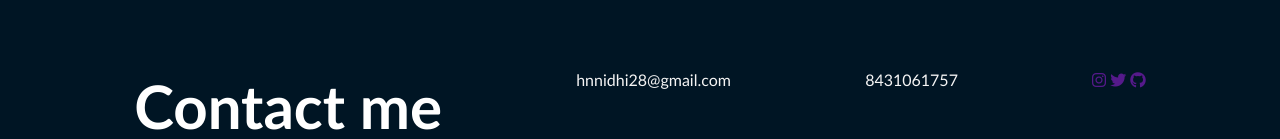
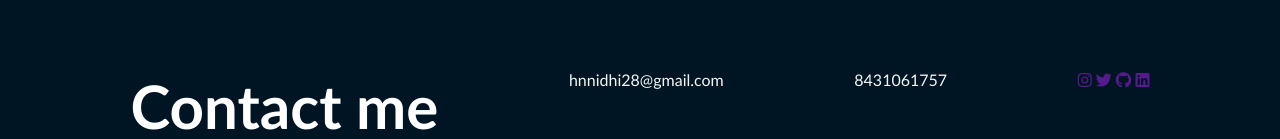
Before and after one commit to nidhihn/portfolio, a plain HTML site: page index.html in a window 1280 px wide. Shown: the part 1096-1235 px from the top of the page. Drawn offline with nearby package versions, Linux system fonts and the light colour scheme.

Commit message:
Added icons

```diff
--- a/index.html
+++ b/index.html
@@ -92,6 +92,7 @@
                         <a href=""><i class="fa-brands fa-instagram"></i></a>
                         <a href=""><i class="fa-brands fa-twitter"></i></a>
                         <a href=""><i class="fa-brands fa-github"></i></a>
+                        <a href=""><i class="fa-brands fa-linkedin"></i></a>
                     </div>
                 <div class="contact-right"></div>
             </div>
```
